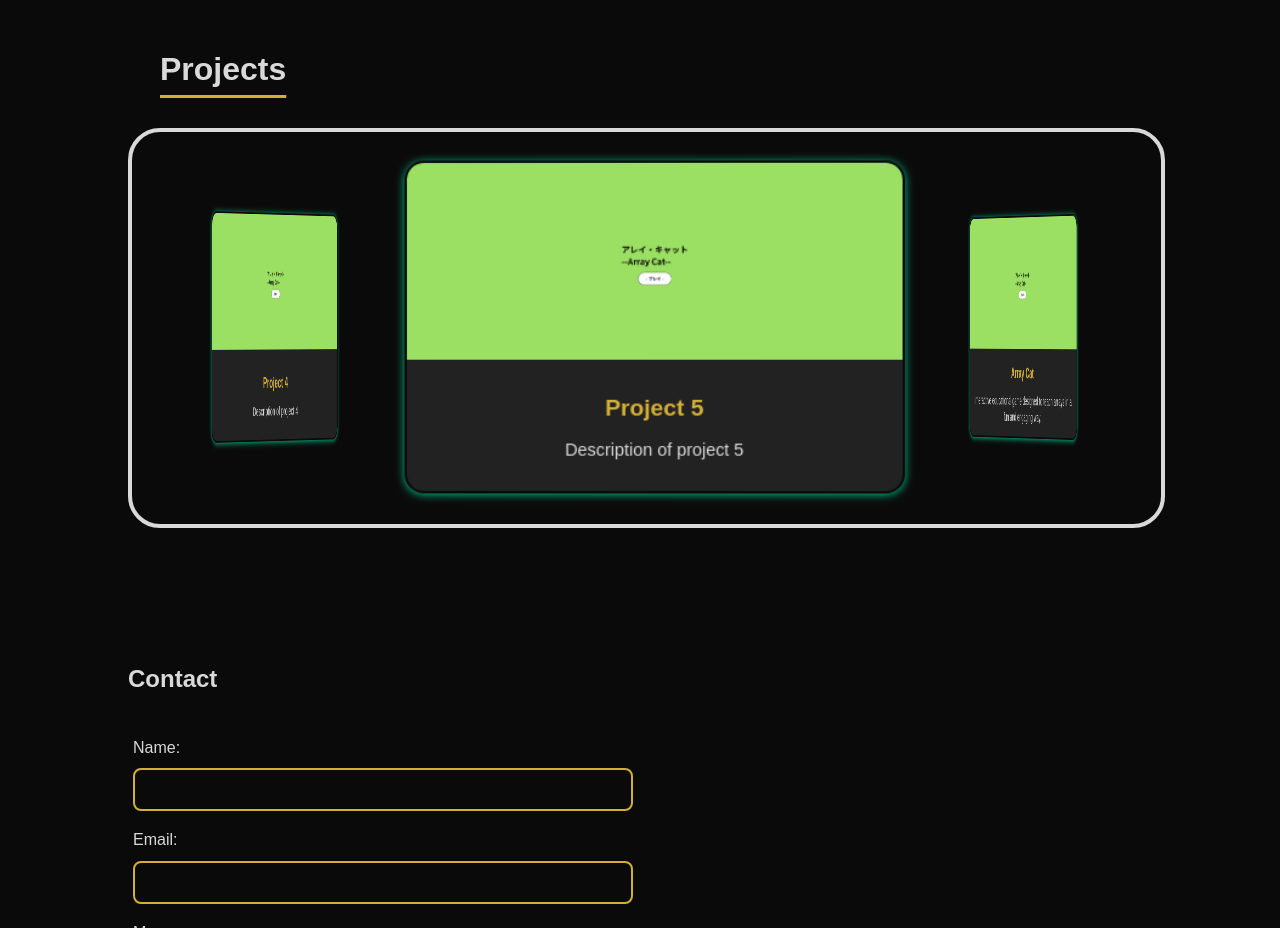
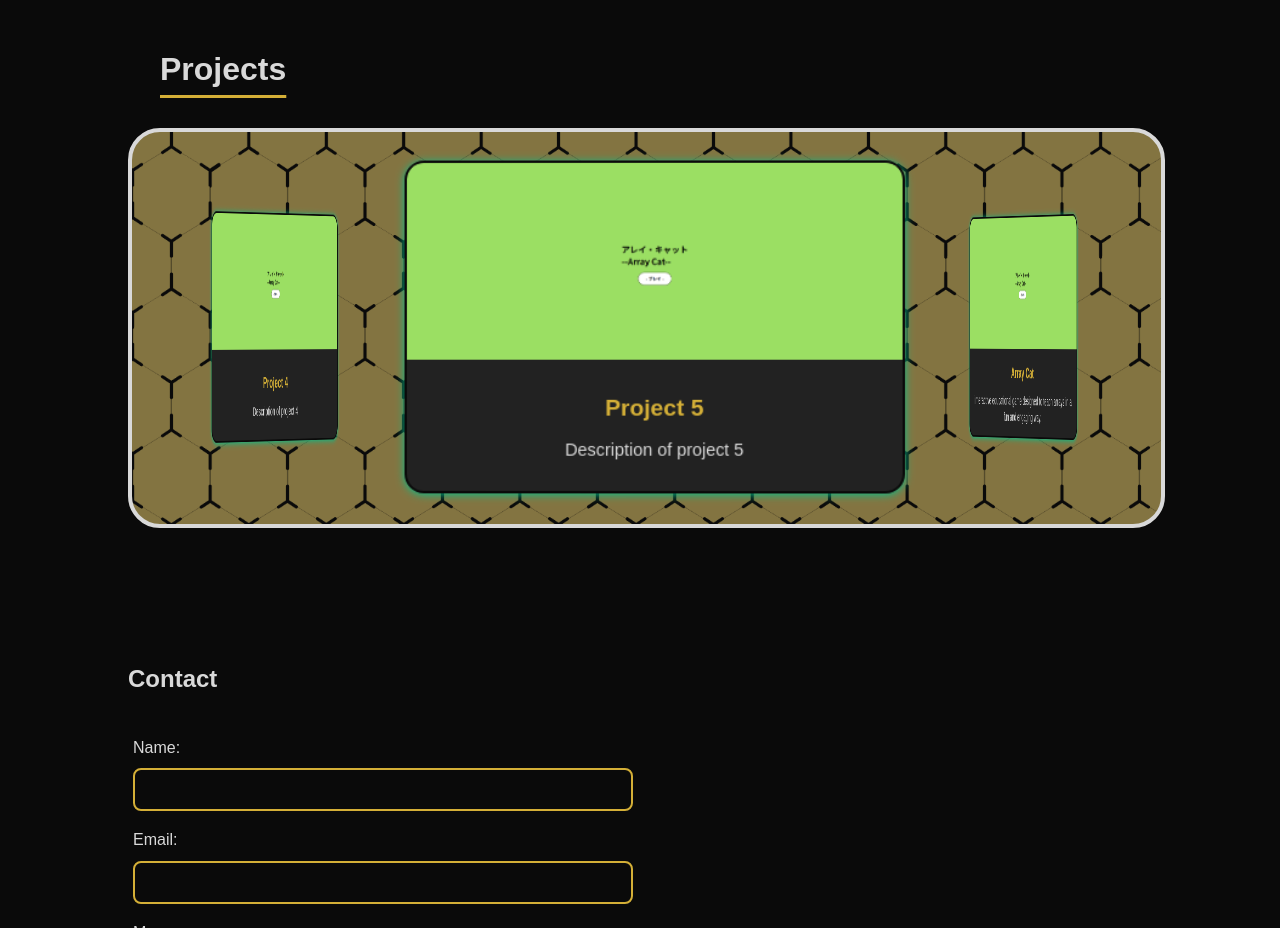
Before and after one commit to nicurrego/portfolio-site, a plain HTML site: page index.html in a window 1280 px wide. Shown: the part 1520-2448 px from the top of the page. Drawn offline with Linux system fonts and the light colour scheme; the site is published under a folder, as on GitHub Pages, so addresses that start at the root find nothing.

Commit message:
solving the panel_background absolute path

```diff
--- a/css/style.css
+++ b/css/style.css
@@ -253,7 +253,7 @@ body {
   height: 50vh;
   max-height: 600px;
   border: 4px solid var(--silver);
-  background: url("/img/panel_background.png") no-repeat center/cover;
+  background: url("../img/panel_background.png") no-repeat center/cover;
   position: relative;
 }
 
--- a/js/main.js
+++ b/js/main.js
@@ -7,8 +7,6 @@ function initParallax() {
         console.error('Parallax layers not found!');
         return;
     }
-
-    console.log('Parallax initialized');
 
     function updateParallax() {
         const scrolled = window.pageYOffset;
@@ -26,11 +24,6 @@ function initParallax() {
 
     // Initial call
     updateParallax();
-
-    // Debug info (optional - remove in production)
-    window.addEventListener('scroll', () => {
-        console.log('Scroll position:', window.pageYOffset);
-    });
 }
 
 // Enhanced initialization with fallback
```
